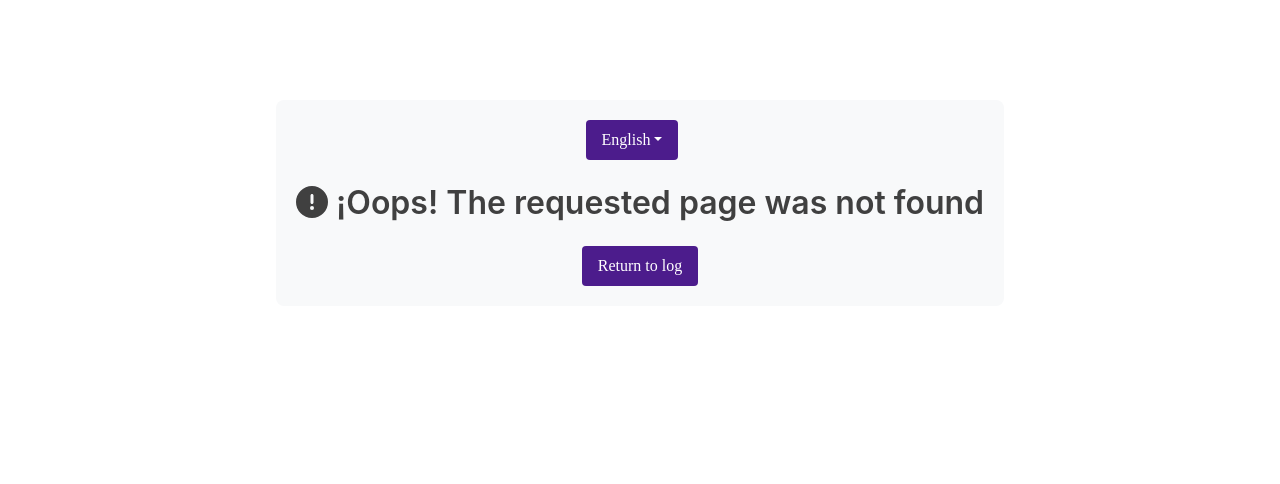
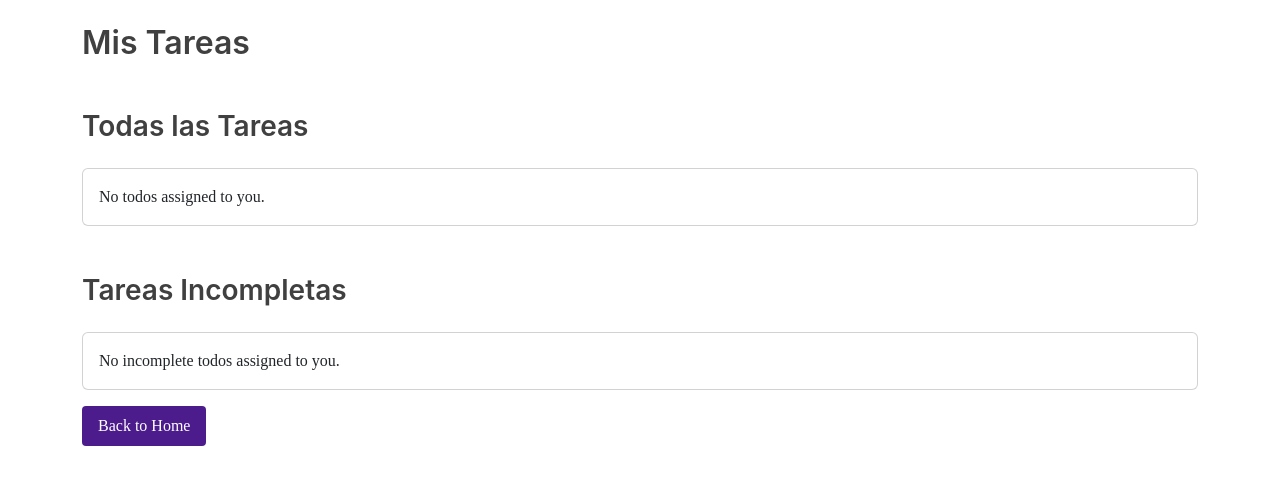
Before and after one commit to FrancoExeqGarcia/TP-PPS, a React (Create React App) app in the folder Frotend/: page /todos in a window 1280 px wide. Before the commit this address had no page. Shown: the top 484 px of the page. Built offline with nearby package versions, Linux system fonts and the light colour scheme; a web font is replaced by a local one.

Commit message:
Feature My ToDos

```diff
--- a/Frotend/src/App.js
+++ b/Frotend/src/App.js
@@ -18,6 +18,7 @@ import Profile from "./Components/profile/Profile";
 import { useAuth } from "./services/authenticationContext/authentication.context";
 import UserDashboard from "./Components/user/User";
 import SearchProject from "./Components/searchProject/SearchProject";
+import SearchTodos from "./Components/searchToDos/SearchTodos";
 
 function App() {
   const { isLogin, setIsLogin } = useAuth();
@@ -74,6 +75,14 @@ function App() {
       ),
     },
     {
+      path: "/todos",
+      element: (
+        <Protected isSignedIn={isLogin}>
+          <SearchTodos />
+        </Protected>
+      ),
+    },
+    {
       path: "*",
       element: <PageNotFound />,
     },
--- a/Frotend/src/Components/logOut/LogOut.js
+++ b/Frotend/src/Components/logOut/LogOut.js
@@ -3,9 +3,11 @@ import Swal from "sweetalert2";
 
 import { useAuth } from "../../services/authenticationContext/authentication.context";
 import { useNavigate } from "react-router";
+import useTranslation from "../../custom/useTranslation/useTranslation";
 
-const LogOut = ({className}) => {
+const LogOut = ({ className }) => {
   const { logout } = useAuth();
+  const translate = useTranslation();
   const navigate = useNavigate();
 
   const handleLogout = () => {
@@ -38,7 +40,7 @@ const LogOut = ({className}) => {
       className={className}
       onClick={handleLogout}
     >
-      Logout
+      {translate("logout")}
     </button>
   );
 };
--- a/Frotend/src/Components/navBar/NavBar.js
+++ b/Frotend/src/Components/navBar/NavBar.js
@@ -30,6 +30,10 @@ function NavBar() {
 
   const handleProfile = () => {
     navigate("/profile");
+  };
+
+  const handleSearchTodos = () => {
+    navigate("/todos");
   };
 
   const handleThemeToggle = () => {
@@ -109,6 +113,9 @@ function NavBar() {
             <Dropdown.Item onClick={handleProfile}>
               {translate("Profile")}
             </Dropdown.Item>
+            <Dropdown.Item onClick={handleSearchTodos}>
+              {translate("my_todos")}
+            </Dropdown.Item>
             <Dropdown.Item onClick={handleThemeToggle}>
               {theme === "oscuro"
                 ? translate("light_theme_change")
--- a/Frotend/src/Components/searchProject/SearchProject.js
+++ b/Frotend/src/Components/searchProject/SearchProject.js
@@ -1,11 +1,13 @@
 import React, { useState, useEffect, useContext } from "react";
-import { Container, Row, Col, Card, Form } from "react-bootstrap";
+import { Container, Row, Col, Card, Form, Button } from "react-bootstrap";
 import axiosInstance from "../../data/axiosConfig";
 import Swal from "sweetalert2";
 import { ThemeContext } from "../../services/themeContext/theme.context";
 import ProjectCard from "../dashboard/ProjectCard";
 import ToDoCard from "../dashboard/ToDoCard";
 import NavBar from "../navBar/NavBar";
+import useTranslation from "../../custom/useTranslation/useTranslation";
+import { useNavigate } from "react-router";
 
 function SearchProject() {
   const [projects, setProjects] = useState([]);
@@ -17,6 +19,12 @@ function SearchProject() {
   const [selectedUserId, setSelectedUserId] = useState("");
   const { theme } = useContext(ThemeContext);
 
+  const translate = useTranslation();
+  const navigate = useNavigate();
+
+  const handleBackToHome = () => {
+    navigate("/home");
+  };
   useEffect(() => {
     const fetchProjects = async () => {
       try {
@@ -176,6 +184,9 @@ function SearchProject() {
             </Col>
           )}
         </Row>
+        <Button variant="primary" onClick={handleBackToHome} className="mt-3">
+          {translate("Back to Home")}
+        </Button>
       </div>
     </div>
   );
--- /dev/null
+++ b/Frotend/src/Components/searchToDos/SearchTodos.js
@@ -0,0 +1,96 @@
+import React, { useState, useEffect, useTransition } from "react";
+import { Container, Row, Col, Card, Button } from "react-bootstrap";
+import axiosInstance from "../../data/axiosConfig";
+import Swal from "sweetalert2";
+import { useAuth } from "../../services/authenticationContext/authentication.context";
+import ToDoCard from "../dashboard/ToDoCard";
+import { useNavigate } from "react-router";
+import useTranslation from "../../custom/useTranslation/useTranslation";
+
+function SearchTodos() {
+  const { user } = useAuth();
+  const [todos, setTodos] = useState([]);
+  const [incompleteTodos, setIncompleteTodos] = useState([]);
+
+  const translate = useTranslation();
+  const navigate = useNavigate();
+
+  useEffect(() => {
+    const fetchTodos = async () => {
+      if (!user || !user.UserId) {
+        console.error("User or User ID is not defined");
+        return;
+      }
+
+      try {
+        console.log("Fetching todos for user ID:", user.UserId); // Log para verificar el ID del usuario
+        const response = await axiosInstance.get("/todo/all");
+        console.log("Response data:", response.data); // Log de los datos obtenidos
+
+        const userTodos = response.data.filter(
+          (todo) => String(todo.assignedUserId) === String(user.UserId)
+        );
+        console.log("Filtered todos:", userTodos); // Log de las tareas filtradas
+
+        setTodos(userTodos);
+        setIncompleteTodos(userTodos.filter((todo) => !todo.isCompleted));
+      } catch (error) {
+        console.error("Error fetching todos:", error);
+        Swal.fire({
+          icon: "error",
+          title: "Oops...",
+          text: "Something went wrong while fetching the todos!",
+        });
+      }
+    };
+
+    fetchTodos();
+  }, [user.UserId]);
+
+  const handleBackToHome = () => {
+    navigate("/home");
+  };
+
+  return (
+    <Container>
+      <h2 className="mt-4">Mis Tareas</h2>
+      <h3>Todas las Tareas</h3>
+      <Row className="mt-4">
+        {todos.length > 0 ? (
+          todos.map((todo) => (
+            <Col key={todo.id} xs={12} sm={6} md={4} lg={3} className="mb-4">
+              <ToDoCard todo={todo} />
+            </Col>
+          ))
+        ) : (
+          <Col>
+            <Card>
+              <Card.Body>No todos assigned to you.</Card.Body>
+            </Card>
+          </Col>
+        )}
+      </Row>
+      <h3>Tareas Incompletas</h3>
+      <Row className="mt-4">
+        {incompleteTodos.length > 0 ? (
+          incompleteTodos.map((todo) => (
+            <Col key={todo.id} xs={12} sm={6} md={4} lg={3} className="mb-4">
+              <ToDoCard todo={todo} />
+            </Col>
+          ))
+        ) : (
+          <Col>
+            <Card>
+              <Card.Body>No incomplete todos assigned to you.</Card.Body>
+            </Card>
+          </Col>
+        )}
+      </Row>
+      <Button variant="primary" onClick={handleBackToHome} className="mt-3">
+        {translate("Back to Home")}
+      </Button>
+    </Container>
+  );
+}
+
+export default SearchTodos;
--- a/Frotend/src/Components/user/User.js
+++ b/Frotend/src/Components/user/User.js
@@ -1,18 +1,23 @@
 import React, { useState, useEffect } from "react";
 import Swal from "sweetalert2";
 import axiosInstance from "../../data/axiosConfig";
-import { Container } from "react-bootstrap";
+import { Container, Button } from "react-bootstrap";
 import UserHeader from "./UserHeader";
 import UserTable from "./UserTable";
 import AddUser from "./AddUser";
 import EditUser from "./EditUser";
 import NavBar from "../navBar/NavBar";
+import useTranslation from "../../custom/useTranslation/useTranslation";
+import { useNavigate } from "react-router";
 
 const UserDashboard = ({ setIsAuthenticated }) => {
   const [users, setUsers] = useState([]);
   const [selectedUser, setSelectedUser] = useState(null);
   const [isAdding, setIsAdding] = useState(false);
   const [isEditing, setIsEditing] = useState(false);
+
+  const translate = useTranslation();
+  const navigate = useNavigate();
 
   useEffect(() => {
     const fetchUsers = async () => {
@@ -31,6 +36,10 @@ const UserDashboard = ({ setIsAuthenticated }) => {
 
     fetchUsers();
   }, []);
+
+  const handleBackToHome = () => {
+    navigate("/home");
+  };
 
   const handleEdit = (id) => {
     const [user] = users.filter((user) => user.id === id);
@@ -72,6 +81,9 @@ const UserDashboard = ({ setIsAuthenticated }) => {
             setIsEditing={setIsEditing}
           />
         )}
+        <Button variant="primary" onClick={handleBackToHome} className="mt-3">
+          {translate("Back to Home")}
+        </Button>
       </div>
     </Container>
   );
--- a/Frotend/src/Components/user/UserHeader.js
+++ b/Frotend/src/Components/user/UserHeader.js
@@ -6,9 +6,7 @@ import { ThemeContext } from "../../services/themeContext/theme.context";
 const UserHeader = ({ setIsAdding, setIsAuthenticated }) => {
   const translate = useTranslation();
   const { theme } = useContext(ThemeContext);
-  const className = `h1 ${
-    theme === "oscuro" ? "dark-theme" : "light-theme"
-  }`;
+  const className = `h1 ${theme === "oscuro" ? "dark-theme" : "light-theme"}`;
 
   return (
     <header>
@@ -17,10 +15,6 @@ const UserHeader = ({ setIsAdding, setIsAuthenticated }) => {
         <button className="btn btn-primary" onClick={() => setIsAdding(true)}>
           {translate("Add User")}
         </button>
-        <LogOut
-          setIsAuthenticated={setIsAuthenticated}
-          className="btn btn-primary"
-        />
       </div>
     </header>
   );
--- a/Frotend/src/custom/useTranslation/translation.dictionary.js
+++ b/Frotend/src/custom/useTranslation/translation.dictionary.js
@@ -128,7 +128,10 @@ export const dictionary_translations = {
     { key: "Role", value: "Rol" },
     { key: "Current Password", value: "Contraseña Actual" },
     { key: "New Password", value: "Nueva Contraseña" },
-    { key: "user_list", value: "Lista de usuarios" }
+    { key: "user_list", value: "Lista de usuarios" },
+    { key: "logout", value: "Cerrar sesión" },
+    { key: "state", value: "Estado" },
+    { key: "my_todos", value: "Mis Tareas" },
   ],
   en: [
     { key: "login", value: "Login" },
@@ -215,6 +218,9 @@ export const dictionary_translations = {
     { key: "todos", value: "Todos" },
     { key: "all_projects", value: "All projects" },
     { key: "all_todos", value: "All todos" },
-    { key: "user_list", value: "User list" }
+    { key: "user_list", value: "User list" },
+    { key: "logout", value: "Logout" },
+    { key: "state", value: "State" },
+    { key: "my_todos", value: "My ToDos" },
   ],
 };
```
